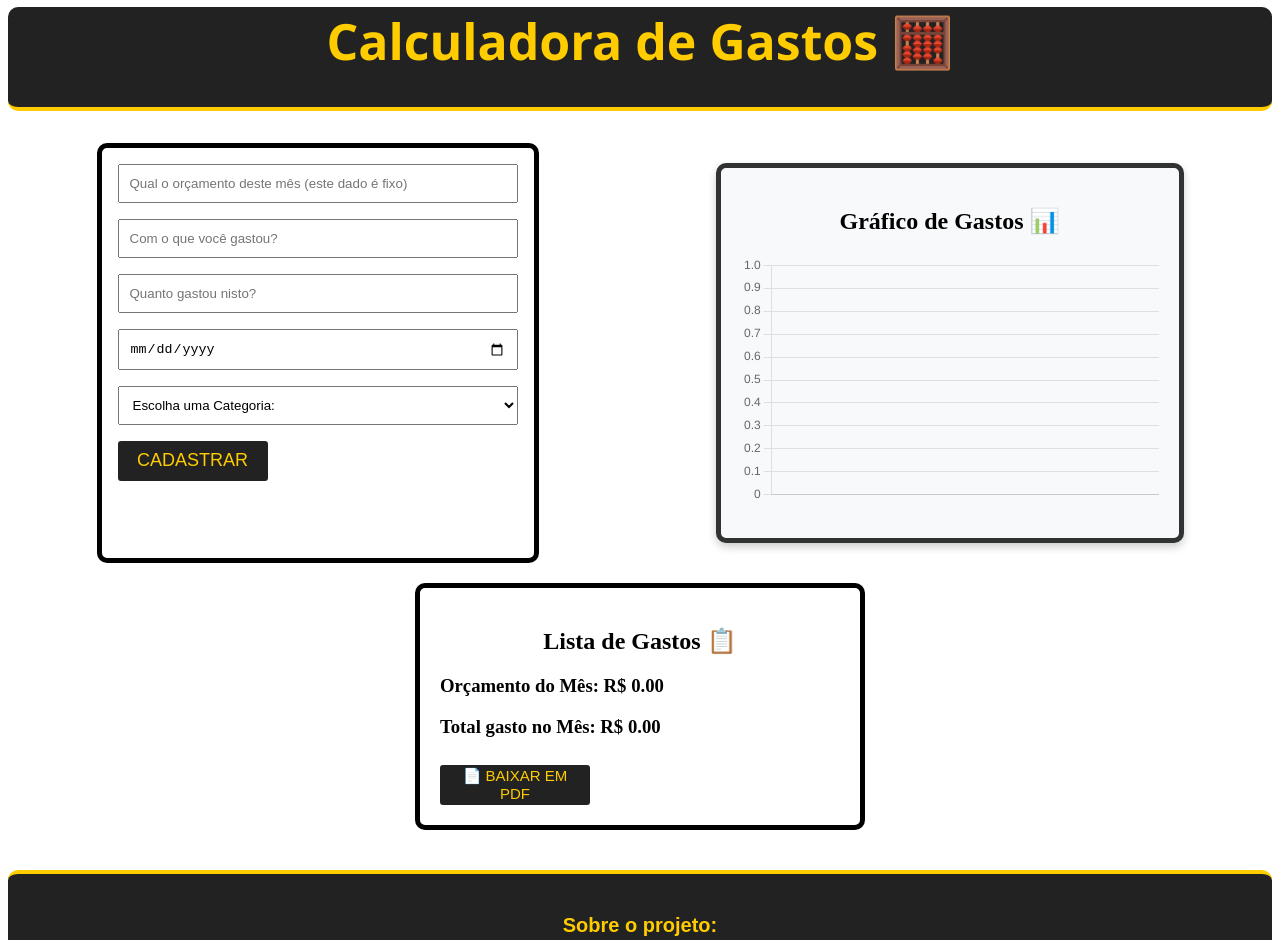
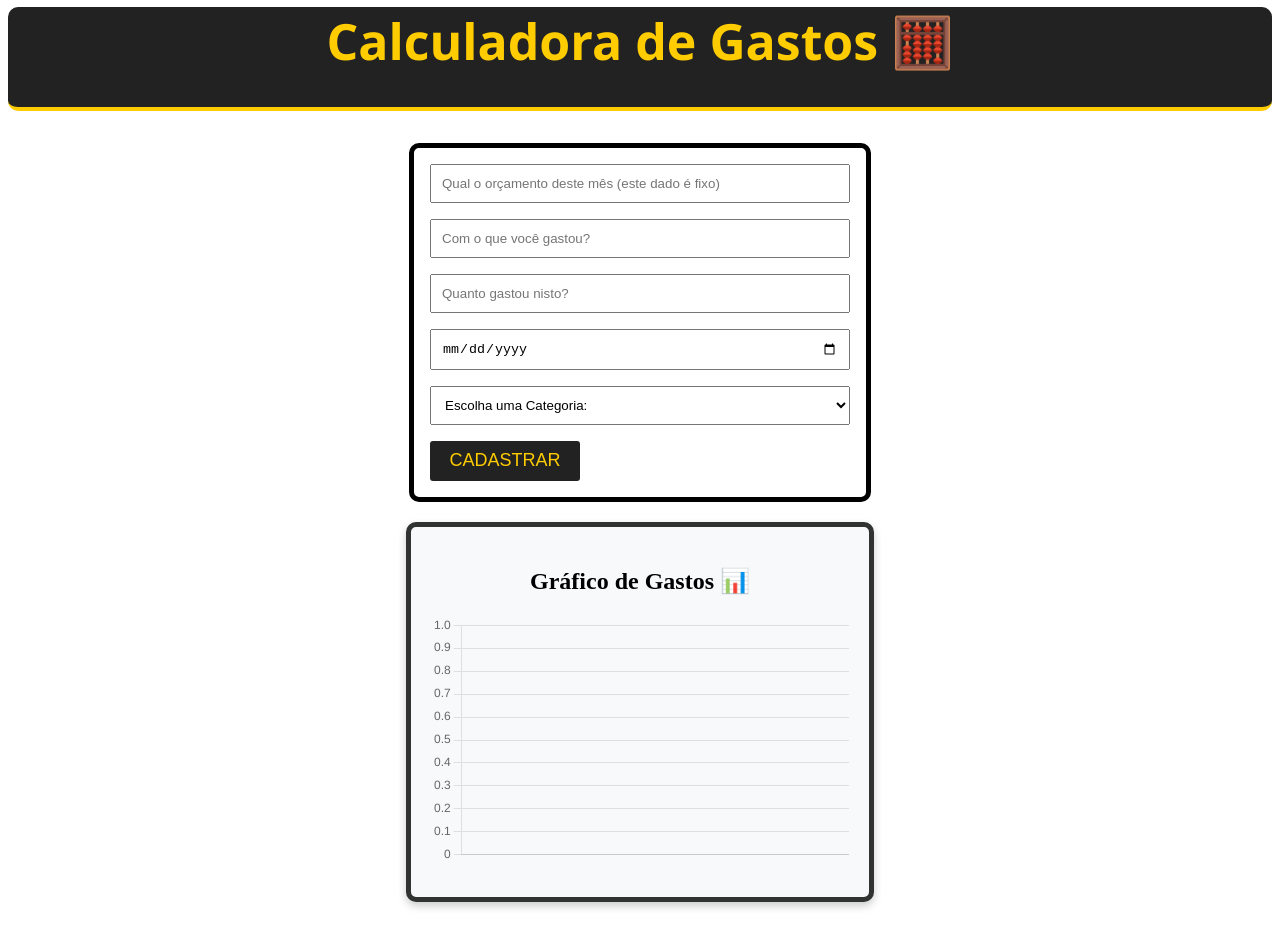
Before and after one commit to Marttinis/Calculadora_de_Gastos, a React (Vite) app: page / in a window 1280 px wide. Shown: the top 940 px of the page. Built offline with nearby package versions, Linux system fonts and the light colour scheme.

Commit message:
add: Estilização

```diff
--- a/src/Components/App.css
+++ b/src/Components/App.css
@@ -4,6 +4,7 @@
 
 #formGraf{
   display: flex;
+  flex-direction: column;
   justify-content: space-around;
 
 }
--- a/src/Components/Formulario.css
+++ b/src/Components/Formulario.css
@@ -7,7 +7,7 @@
   display: flex;
   flex-direction: column;
   gap: 1rem;
-  width: 400px;
+  width: 420px;
   border: 5px solid black;
   padding-left: 1rem;
   padding-right: 1rem;
--- a/src/Components/ListarGastos.css
+++ b/src/Components/ListarGastos.css
@@ -2,7 +2,7 @@
   display: flex;
   flex-direction: column;
   gap: 0.5rem;
-  width: 400px;
+  width: 420px;
   border: 5px solid black;
   border-radius: 10px;
   margin: 20px auto;
```
